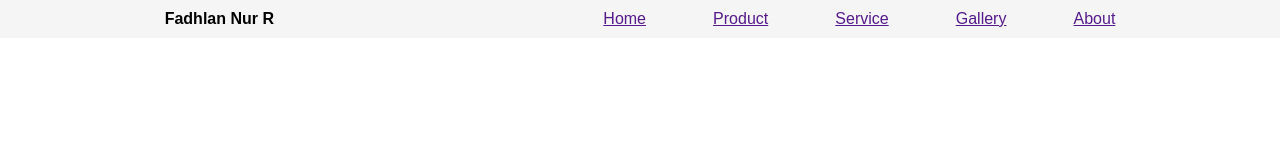
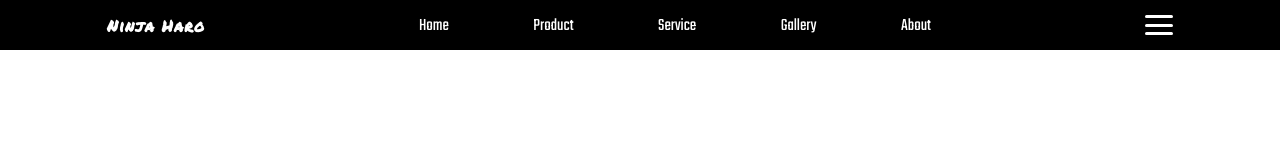
Before and after one commit to FadhRach/Learn-CSS-FlexboxGrid, a plain HTML site: page Flexbox/bagian 3 - navbar/index.html in a window 1280 px wide. Drawn offline with Linux system fonts and the light colour scheme.

Commit message:
git learn flexbox navbar center

```diff
--- a/Flexbox/bagian 3 - navbar/index.html
+++ b/Flexbox/bagian 3 - navbar/index.html
@@ -9,7 +9,7 @@
 <body>
     <nav>
         <div class="logo">
-            <h4>Fadhlan Nur R</h4>
+            <h4>Ninja Haro</h4>
         </div>
 
         <ul>
@@ -19,6 +19,13 @@
             <li><a href="">Gallery</a></li>
             <li><a href="">About</a></li>
         </ul>
+
+        <div class="menu-toggle">
+            <input type="checkbox">
+            <span></span>
+            <span></span>
+            <span></span>
+        </div>
     </nav>
 </body>
 </html>
--- a/Flexbox/bagian 3 - navbar/style.css
+++ b/Flexbox/bagian 3 - navbar/style.css
@@ -1,18 +1,29 @@
+@import url('https://fonts.googleapis.com/css2?family=Permanent+Marker&family=Teko&display=swap');
+
+
 * {
     margin: 0;
     padding: 0;
 }
 
 body {
-    font-family: sans-serif;
+    font-family: 'Teko',sans-serif;
 }
 
 /* Navbar */
 nav {
     display: flex;
-    background-color: whitesmoke;
+    background-color: black;
     justify-content: space-around;
     padding: 10px 0;
+    color: white;
+    height: 30px;
+    align-items: center;
+}
+
+nav .logo {
+    font-family: 'Permanent Marker', cursive;
+    letter-spacing: 1px;
 }
 
 nav ul {
@@ -21,3 +32,65 @@ nav ul {
     width: 40% ;
     justify-content: space-between;
 }
+
+nav ul li a {
+    color: white;
+    text-decoration: none;
+    font-size: 1.1rem;
+}
+
+nav ul li a:hover {
+    color: aqua;
+}
+
+.menu-toggle {
+    display: flex;
+    flex-direction: column;
+    height: 20px;
+    justify-content: space-between;
+    position: relative;
+}
+
+.menu-toggle input {
+    position: absolute;
+    width: 40px;
+    height: 28px;
+    left: -5px;
+    top: -3px;
+    opacity: 0;
+    cursor: pointer;
+}
+
+.menu-toggle span {
+    display: block;
+    width: 28px;
+    height: 3px;
+    background-color: white;
+    border-radius: 3px;
+}
+
+/* Hamburger Menu Animation */
+.menu-toggle span:nth-child(2) {
+    transform-origin: 0 0;
+}
+
+.menu-toggle input:checked ~ span:nth-child(2) {
+    transform: rotate(45deg);
+}
+
+
+/* Responsive Breakpoint*/
+
+/* tablet */
+@media screen and (max-width: 768px) {
+    nav ul{
+        width: 50%;
+    }
+}
+
+/* mobile */
+@media screen and (max-width: 576px) {
+    nav ul {
+        display: none;
+    }
+}
```
